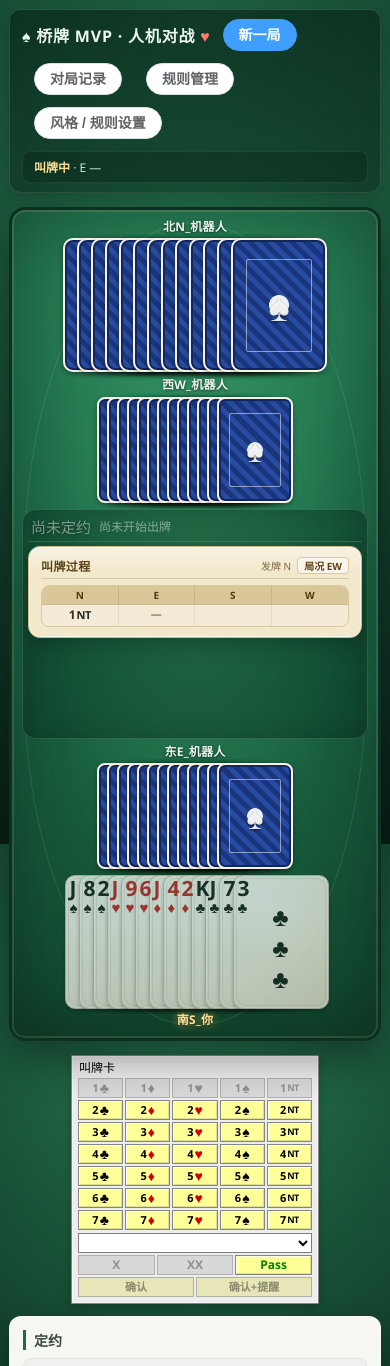
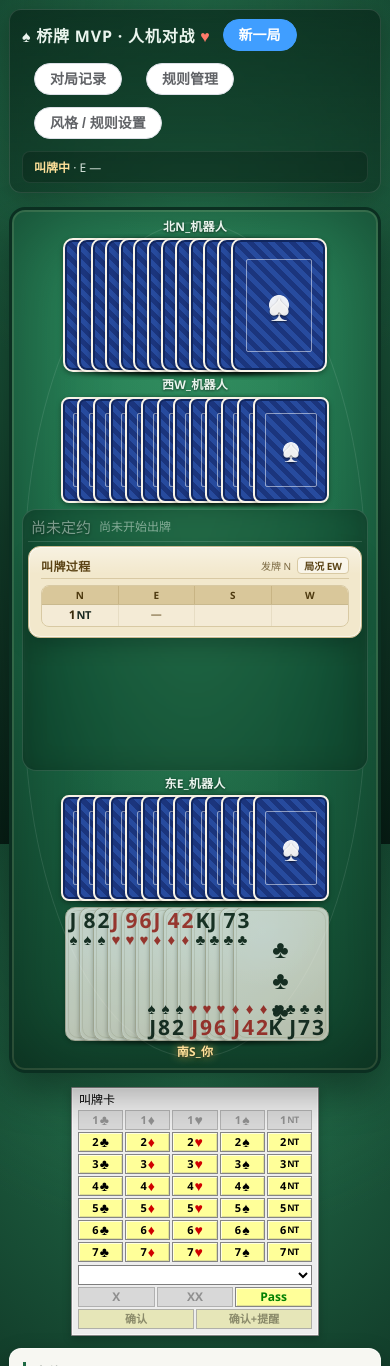
Before and after one commit to joylix/bridge, a Vue app: page / in a window 390 px wide. Shown: the top 1366 px of the page. Built offline with nearby package versions, Linux system fonts and the light colour scheme.

Commit message:
Refine trick card layout and duplicate corner labels

```diff
--- a/src/components/Hand.vue
+++ b/src/components/Hand.vue
@@ -183,7 +183,7 @@ const played = computed(() => {
 
 /* 东/西家紧凑模式：两行、牌张稍小、叠放更紧 */
 .hand.compact {
-  --card-overlap: -64px;
+  --card-overlap: -60px;
   gap: 4px;
 }
 .compact .hand-row {
@@ -195,10 +195,20 @@ const played = computed(() => {
 }
 
 /* 窄屏时进一步加大叠放，避免 13 张牌横向溢出 */
-@media (max-width: 900px) {
-  /* 东西家侧栏同步收窄，紧凑手牌叠得更紧，避免被牌桌裁切 */
+@media (max-width: 1320px) {
   .hand.compact {
-    --card-overlap: -66px;
+    --card-overlap: -64px;
+  }
+}
+/* 单列布局东西家拥有整行宽度，恢复较舒展的牌距 */
+@media (max-width: 820px) {
+  .hand.compact {
+    --card-overlap: -54px;
+  }
+}
+@media (max-width: 440px) {
+  .hand.compact {
+    --card-overlap: -60px;
   }
 }
 @media (max-width: 600px) {
--- a/src/components/PlayingCard.vue
+++ b/src/components/PlayingCard.vue
@@ -81,6 +81,8 @@ const ace = computed(() => {
   >
     <span class="pc-label">{{ label }}</span>
     <span class="pc-corner-suit" :data-suit="suit" aria-hidden="true" />
+    <span class="pc-label pc-label-bottom" :data-label="label" aria-hidden="true"></span>
+    <span class="pc-corner-suit pc-corner-suit-bottom" :data-suit="suit" aria-hidden="true" />
     <span class="pc-pips" :class="`pips-${pipCount}`" aria-hidden="true">
       <i v-for="i in pipCount" :key="i" class="pc-pip" :data-suit="suit" />
     </span>
@@ -212,6 +214,29 @@ const ace = computed(() => {
 }
 .suit-first .pc-corner-suit {
   display: none;
+}
+
+/* 右下角再显示一份同尺寸的牌名与花色，任意叠放顺序下至少有一侧可见 */
+.pc-label-bottom {
+  top: auto;
+  right: 4px;
+  bottom: 2px;
+  left: auto;
+}
+.pc-label-bottom::before {
+  content: attr(data-label);
+}
+.pc-corner-suit-bottom {
+  top: auto;
+  right: 4px;
+  bottom: calc(2px + var(--pc-label-size) + 1px);
+  left: auto;
+}
+.suit-first .pc-label-bottom {
+  right: 3px;
+  left: auto;
+  font-size: calc(var(--pc-label-size) - 1px);
+  letter-spacing: -0.08em;
 }
 
 /* 中央点阵 */
--- a/src/components/Table.vue
+++ b/src/components/Table.vue
@@ -167,16 +167,6 @@ function toggleLastTrick(): void {
   if (canReviewLast.value) lastTrickVisible.value = !lastTrickVisible.value;
 }
 
-/** 本墩/上一墩的四张牌按出牌次序斜向叠放，越晚出的牌层次越高 */
-function playOffset(index: number, total: number): Record<string, string | number> {
-  const mid = (total - 1) / 2;
-  return {
-    '--dx': `${(index - mid) * 32}px`,
-    '--dy': `${(index - mid) * 18}px`,
-    zIndex: index + 1,
-  };
-}
-
 const isPlaying = computed(() => store.phase === 'play' || store.phase === 'play_waiting_lead');
 </script>
 
@@ -252,16 +242,16 @@ const isPlaying = computed(() => store.phase === 'play' || store.phase === 'play
 
       <div v-else-if="store.phase !== 'idle'" class="trick-board" :class="{ 'is-last': boardTrick.isLast }">
         <div v-if="boardTrick.plays.length" class="trick-stack">
-          <PlayingCard
+          <div
             v-for="(play, index) in boardTrick.plays"
             :key="`${play.position}-${play.card}`"
             class="trick-play"
-            :class="{ winner: boardTrick.winner === play.position }"
-            :style="playOffset(index, boardTrick.plays.length)"
-            :card="play.card"
-            size="xl"
-            label-mode="suit-first"
-          />
+            :class="[`slot-${play.position}`, { winner: boardTrick.winner === play.position }]"
+            :style="{ zIndex: index + 1 }"
+          >
+            <PlayingCard :card="play.card" size="xl" label-mode="suit-first" />
+            <span class="play-order" aria-hidden="true">{{ index + 1 }}</span>
+          </div>
         </div>
         <span v-else class="trick-empty">等待出牌</span>
       </div>
@@ -323,8 +313,9 @@ const isPlaying = computed(() => store.phase === 'play' || store.phase === 'play
     'north north north'
     'west center east'
     'south south south';
-  grid-template-columns: 300px minmax(0, 1fr) 300px;
+  grid-template-columns: minmax(0, 380px) minmax(240px, 280px) minmax(0, 380px);
   grid-template-rows: auto minmax(230px, 1fr) auto;
+  justify-content: center;
   gap: 8px 12px;
   min-height: 560px;
   overflow: hidden;
@@ -384,6 +375,13 @@ const isPlaying = computed(() => store.phase === 'play' || store.phase === 'play
   align-items: flex-end;
   gap: 4px;
 }
+/* 手牌靠近中央出牌区，减少东西家与中央之间的空白 */
+.west .hand {
+  align-self: flex-end;
+}
+.east .hand {
+  align-self: flex-start;
+}
 .seat-profile {
   display: flex;
   align-items: center;
@@ -420,7 +418,7 @@ const isPlaying = computed(() => store.phase === 'play' || store.phase === 'play
   display: flex;
   flex-direction: column;
   gap: 4px;
-  min-height: 230px;
+  min-height: 262px;
   padding: 6px;
   border-radius: 14px;
   background: rgba(3, 34, 22, 0.3);
@@ -532,26 +530,73 @@ const isPlaying = computed(() => store.phase === 'play' || store.phase === 'play
   display: flex;
   align-items: center;
   justify-content: center;
-  min-height: 184px;
+  min-height: 224px;
   padding: 8px 0;
 }
-/* 四张牌按出牌次序斜向叠放，取代原先占满中央的上下左右四格 */
+/* 四家牌保持固定方位，按出牌次序决定叠放层次并标出序号 */
 .trick-stack {
   position: relative;
   flex: none;
-  width: 180px;
-  height: 168px;
+  width: 216px;
+  height: 216px;
 }
 .trick-play {
   position: absolute;
   top: 50%;
   left: 50%;
-  transform: translate(calc(-50% + var(--dx)), calc(-50% + var(--dy)));
-  filter: drop-shadow(0 5px 7px rgba(0, 0, 0, 0.32));
+  width: 76px;
+  height: 106px;
+  line-height: 0;
+  transform: translate(-50%, -50%);
 }
-.trick-play.winner {
+/* 西左、东右，同一水平线；北在上、南在下，同一垂直线 */
+.trick-play.slot-W {
+  transform: translate(calc(-50% - 64px), -50%);
+}
+.trick-play.slot-E {
+  transform: translate(calc(-50% + 64px), -50%);
+}
+.trick-play.slot-N {
+  transform: translate(-50%, calc(-50% - 48px));
+}
+.trick-play.slot-S {
+  transform: translate(-50%, calc(-50% + 48px));
+}
+.trick-play.winner :deep(.playing-card) {
   outline: 2px solid #ffe19a;
   outline-offset: 2px;
+}
+.play-order {
+  position: absolute;
+  z-index: 2;
+  min-width: 15px;
+  height: 15px;
+  padding: 0 3px;
+  border-radius: 999px;
+  background: #ffe19a;
+  color: #2c2200;
+  font-size: 10px;
+  font-weight: 800;
+  line-height: 15px;
+  text-align: center;
+  box-shadow: 0 1px 3px rgba(0, 0, 0, 0.45);
+}
+/* 序号放在各自外侧且避开牌名所在的角 */
+.slot-W .play-order {
+  bottom: -6px;
+  left: -6px;
+}
+.slot-E .play-order {
+  top: -6px;
+  right: -6px;
+}
+.slot-N .play-order {
+  top: -6px;
+  right: -6px;
+}
+.slot-S .play-order {
+  bottom: -6px;
+  left: -6px;
 }
 .trick-empty {
   color: rgba(234, 245, 238, 0.55);
@@ -579,17 +624,17 @@ const isPlaying = computed(() => store.phase === 'play' || store.phase === 'play
 
 @media (max-width: 900px) {
   .table {
-    grid-template-columns: 280px minmax(0, 1fr) 280px;
+    grid-template-columns: minmax(0, 1fr) minmax(230px, 250px) minmax(0, 1fr);
     grid-template-rows: auto minmax(226px, 1fr) auto;
     min-height: 520px;
     padding: 10px;
     gap: 6px;
   }
   .trick-board {
-    min-height: 184px;
+    min-height: 224px;
   }
   .center {
-    min-height: 226px;
+    min-height: 262px;
     padding: 5px;
   }
   .center-bid-history {
@@ -616,8 +661,12 @@ const isPlaying = computed(() => store.phase === 'play' || store.phase === 'play
     align-self: auto;
     align-items: center;
   }
+  .west .hand,
+  .east .hand {
+    align-self: center;
+  }
   .center {
-    min-height: 230px;
+    min-height: 262px;
   }
 }
 </style>
--- a/src/style.css
+++ b/src/style.css
@@ -69,7 +69,7 @@ body {
 
 .app-body {
   display: grid;
-  grid-template-columns: minmax(0, 1fr) 320px;
+  grid-template-columns: minmax(0, 1fr) 300px;
   gap: 14px;
   align-items: start;
 }
```
Also changed, not shown: 2 other files (tests, documents, lock files or other folders).
